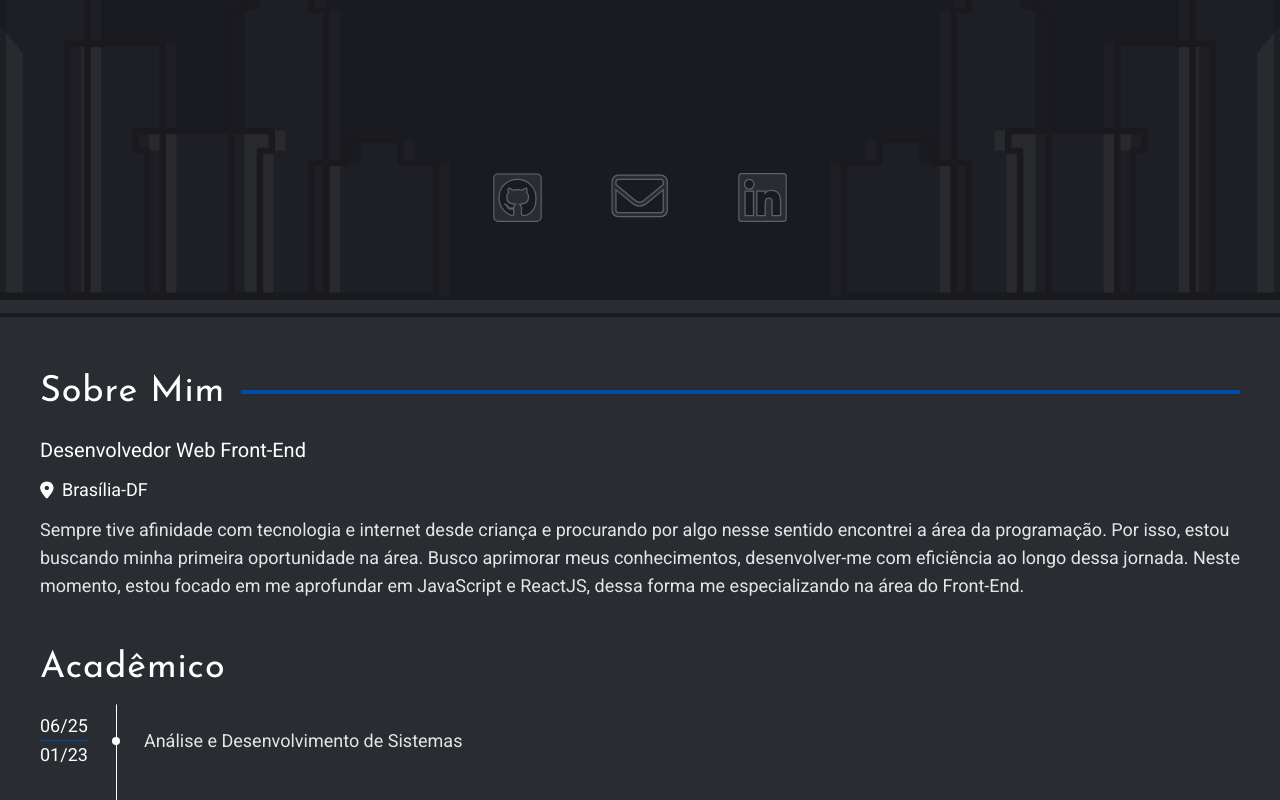
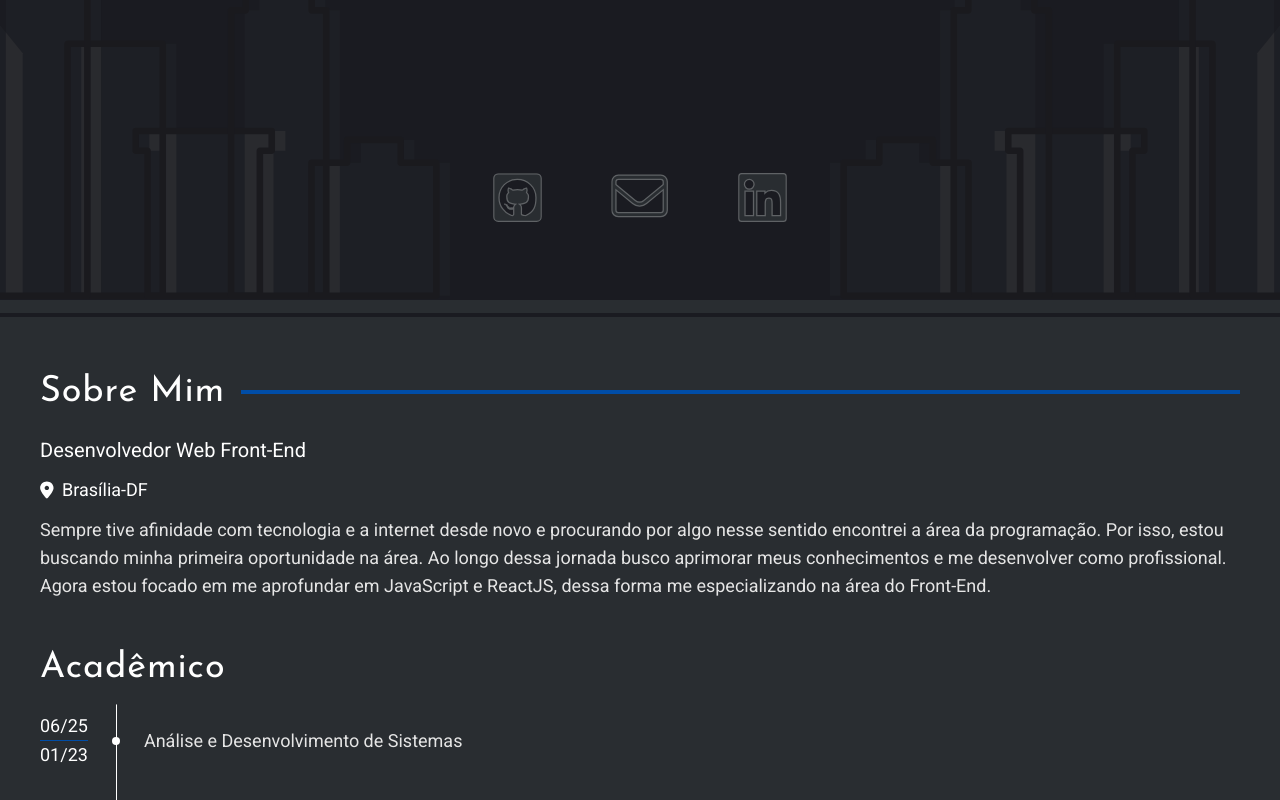
Before and after one commit to DanReiss/personal-website, a Next.js app: page / in a window 1280 px wide. Shown: the part 380-1180 px from the top of the page. Built offline with nearby package versions, Linux system fonts and the light colour scheme.

Commit message:
Melhorar textos do website e atualizar link do linkedin

```diff
--- a/public/projects.json
+++ b/public/projects.json
@@ -3,7 +3,7 @@
     {
       "name": "Pomodoro Timer",
       "year": 2023,
-      "description": "Pomodoro é uma técnica de gestão de tempo, frações de tempo nas quais você foca totalmente em algo, divididas por pequenos descanços",
+      "description": "Pomodoro é uma técnica de gestão de tempo, frações de tempo nas quais você foca totalmente em algo, divididas por pequenos descanços.",
       "tags": ["css", "javascript", "html"],
       "image": "/images/pomodoro.png",
       "gif": "/gifs/pomodoro.gif",
@@ -13,7 +13,7 @@
     {
       "name": "Formulário MultiStep",
       "year": 2023,
-      "description": "Projeto que simula um formulário de registro em um aplicativo sobre exércicios e vida saudável.O formulário possui validação dos campos e é dividido em várias etapas para melhorar a experiência do usuário.",
+      "description": "Projeto que simula um formulário de registro em um aplicativo sobre exercícios e vida saudável. O formulário possui validação dos campos e é dividido em várias etapas para melhorar a experiência do usuário.",
       "tags": ["react", "javascript", "sass"],
       "image": "/images/stepform.png",
       "gif": "/gifs/stepform.gif",
@@ -23,7 +23,7 @@
     {
       "name": "KanbanBoard",
       "year": 2022,
-      "description": " 'Kanban Board' digital, método de controle de fluxo de trabalho, muito usado por empresas. O projeto usa o sistema 'Drag and Drop' do JavaScript para que o usuário possa interagir com as tarefas.",
+      "description": " 'Kanban Board' digital, método de controle de fluxo de trabalho, muito utilizado por empresas como uma metodologia ágil. O projeto usa o sistema 'Drag and Drop' do JavaScript para que o usuário possa interagir com as tarefas.",
       "tags": ["javascript", "bootstrap", "css"],
       "image": "/images/kanban.png",
       "gif": "/gifs/kanbandesktop.gif",
@@ -53,7 +53,7 @@
     {
       "name": "Bootstrap Page",
       "year": 2022,
-      "description": "Website falso de uma empresa de cursos e aulas online. Foi desenvolvido usando classes do framework Bootstrap, dessa forma pude me introduzir no framework na prática.",
+      "description": "Website Fictício de uma empresa de cursos e aulas online. Foi desenvolvido usando classes do framework Bootstrap, dessa forma pude me introduzir no framework na prática.",
       "tags": ["bootstrap", "css", "html"],
       "image": "/images/bootstrappage.png",
       "gif": "/gifs/bootstrappage.gif",
@@ -73,7 +73,7 @@
     {
       "name": "To Do List V2-React",
       "year": 2022,
-      "description": "Lista de afazeres ou To Do List. O usuário pode adicionar tarefas, marcar-las como concluídas, ou excluir-las.",
+      "description": "Lista de afazeres ou To-Do List. O usuário pode adicionar tarefas, marcar-las como concluídas, ou excluir-las.",
       "tags": ["react", "javascript", "css", "html"],
       "image": "/images/todov2.png",
       "gif": "/gifs/todov2.gif",
@@ -113,7 +113,7 @@
     {
       "name": "To Do List V1-Javascript",
       "year": 2022,
-      "description": "Lista de afazeres ou To Do List. O usuário pode adicionar tarefas, marcar-las como concluídas, editar-las ou excluir-las.",
+      "description": "Lista de afazeres ou To-Do List desenvolvida usando como base projeto desenvolvido por Matheus Battisti. O usuário pode adicionar tarefas, marcar-las como concluídas, editar-las ou excluir-las.",
       "tags": ["javascript", "css", "html"],
       "image": "/images/todov1.png",
       "gif": "/gifs/todov1.gif",
--- a/src/components/Footer.jsx
+++ b/src/components/Footer.jsx
@@ -22,7 +22,7 @@ function Footer() {
             </li>
             <li className="mb-1">
               <a
-                href="https://www.linkedin.com/in/danilo-dos-reis-amaral-8a5405234/"
+                href="https://www.linkedin.com/in/daniloreiss"
                 target="_blank"
                 rel="noreferrer"
               >
--- a/src/components/Tags.jsx
+++ b/src/components/Tags.jsx
@@ -29,7 +29,7 @@ function Tags({ selectedTags, setSelectedTags }) {
     <div className="font-josefin">
       <div className=" flex row items-center gap-3 px-4 py-2 bg-gray w-fit">
         <select defaultValue="placeholder" onChange={(e) => setSelectValue(e.target.value)} className="text-white bg-gray outline-0">
-          <option value="placeholder" disabled>Select a tag Here</option>
+          <option value="placeholder" disabled>Select a Tag Here</option>
           {
             tagsOptions.map((tagOption) => (
               <option value={tagOption.value}>{tagOption.label}</option>
--- a/src/pages/index.jsx
+++ b/src/pages/index.jsx
@@ -58,7 +58,7 @@ function Home({ projects }) {
             />
           </a>
           <a
-            href="https://www.linkedin.com/in/danilo-dos-reis-amaral-8a5405234/"
+            href="https://www.linkedin.com/in/daniloreiss"
             target="__blank"
           >
             <Image
@@ -104,12 +104,11 @@ function Home({ projects }) {
               <h4 className="ml-2 md:text-lg">Brasília-DF</h4>
             </div>
             <p className="text-neutral-200 md:text-lg">
-              Sempre tive afinidade com tecnologia e internet desde criança e procurando por algo
-              nesse sentido encontrei a área da programação. Por isso, estou buscando
-              minha primeira oportunidade na área. Busco aprimorar meus conhecimentos,
-              desenvolver-me com eficiência ao longo dessa jornada. Neste momento, estou focado
-              em me aprofundar em JavaScript e ReactJS, dessa forma me especializando na área do
-              Front-End.
+              Sempre tive afinidade com tecnologia e a internet desde novo e procurando por algo
+              nesse sentido encontrei a área da programação. Por isso, estou buscando minha
+              primeira oportunidade na área. Ao longo dessa jornada busco aprimorar meus
+              conhecimentos e me desenvolver como profissional. Agora estou focado em me aprofundar
+              em JavaScript e ReactJS, dessa forma me especializando na área do Front-End.
             </p>
           </div>
           <div className="container">
--- a/src/pages/projects.jsx
+++ b/src/pages/projects.jsx
@@ -43,8 +43,8 @@ function Projects({ projects }) {
           <Text className="mb-4">
             Aplicações que desenvolvi como forma de estudo.
             Os projetos estão dispostos em ordem cronológica começando
-            do mais recente.Para mais informações acesse o repositório
-            de cada um dos projetos no Github, clicando no ícone do GitHub.
+            do mais recente. Para mais informações acesse o repositório
+            de cada um dos projetos no Github, você pode fazer isso clicando no ícone do GitHub.
           </Text>
           <Tags selectedTags={selectedTags} setSelectedTags={setSelectedTags} />
           <div className="grid justify-center items-start justify-items-center gap-12 sm:grid-cols-2 lg:grid-cols-3 my-8">
```
